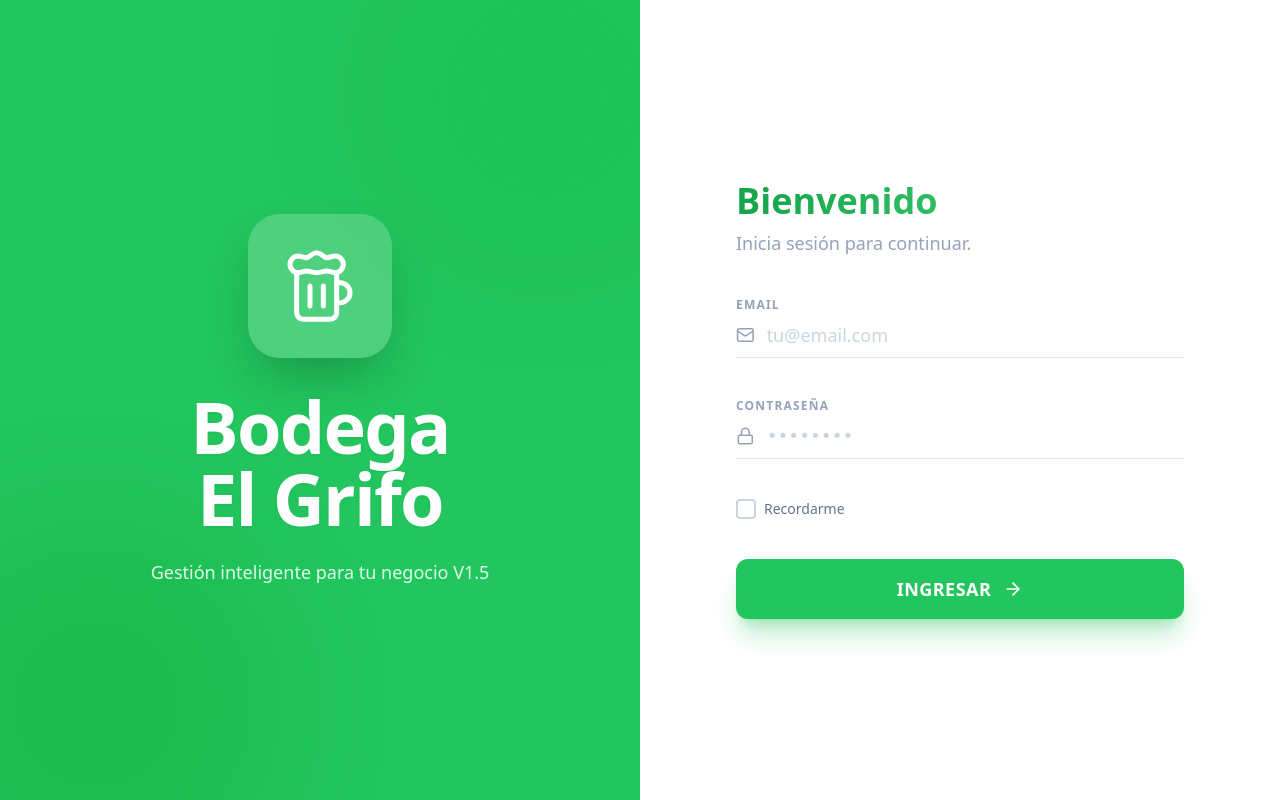
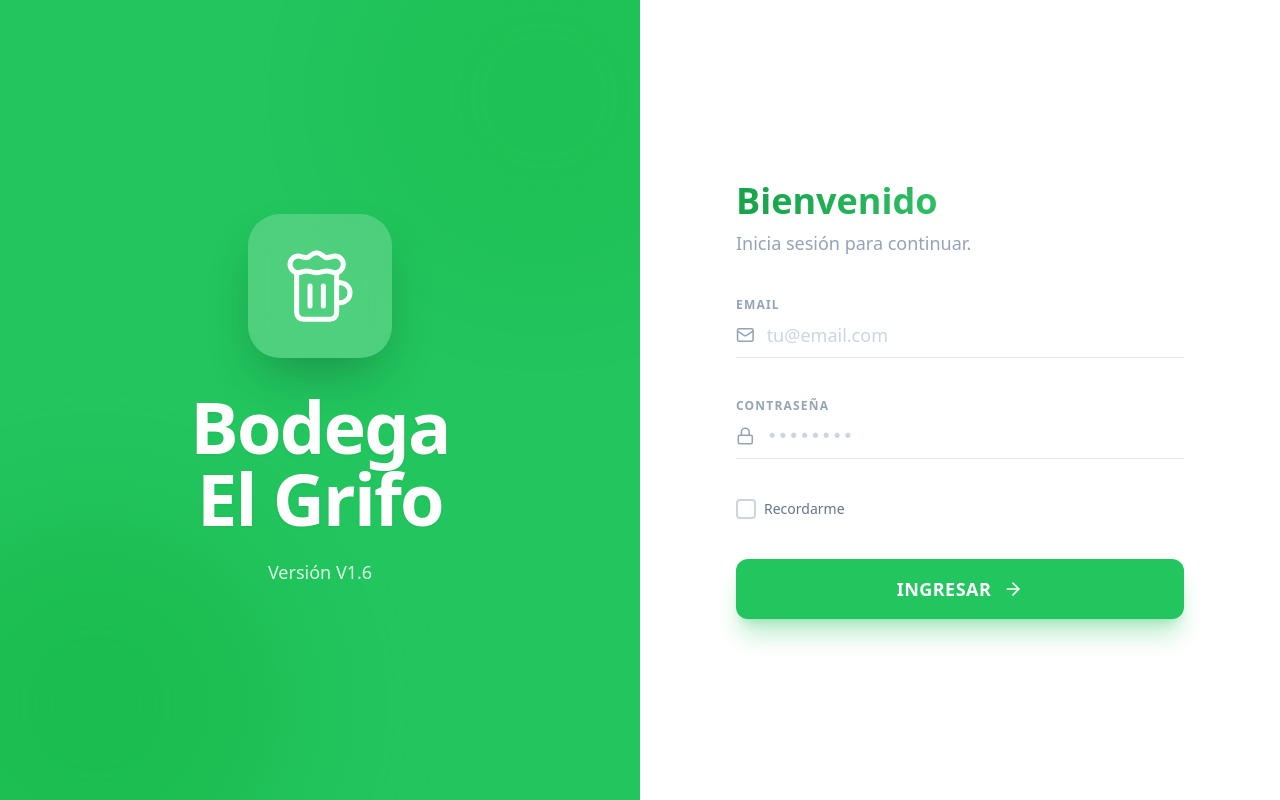
Before and after one commit to Matiasmart9/test-sistema-bodegav1.5, a React (Vite) app: page /login in a window 1280 px wide. Built offline with nearby package versions, Linux system fonts and the light colour scheme; no server answers.

Commit message:
Agregado versionado de 1.5 a 1.6

```diff
--- a/src/pages/auth/Login.jsx
+++ b/src/pages/auth/Login.jsx
@@ -91,7 +91,7 @@ export default function Login() {
                 <h1 className="text-7xl font-extrabold text-white tracking-tight leading-none drop-shadow-sm">
                     Bodega<br/>El Grifo
                 </h1>
-                <p className="text-green-100 text-lg mt-6 font-medium">Gestión inteligente para tu negocio V1.5</p>
+                <p className="text-green-100 text-lg mt-6 font-medium">Versión V1.6</p>
             </div>
 
             <div className="absolute -bottom-24 -left-24 w-96 h-96 bg-green-400 rounded-full mix-blend-multiply filter blur-3xl opacity-30 animate-blob"></div>
--- a/src/pages/dashboard/DashboardHome.jsx
+++ b/src/pages/dashboard/DashboardHome.jsx
@@ -237,7 +237,7 @@ export default function DashboardHome() {
       <div className="flex flex-col md:flex-row justify-between items-end mb-8 gap-4">
         <div>
             <h1 className="text-2xl font-bold text-gray-800">Panel de Control</h1>
-            <p className="text-sm text-gray-500">Resumen de rendimiento y alertas V1.5</p>
+            <p className="text-sm text-gray-500">Resumen de rendimiento y alertas V1.6</p>
         </div>
 
         {/* SELECTOR DE FILTRO */}
```
